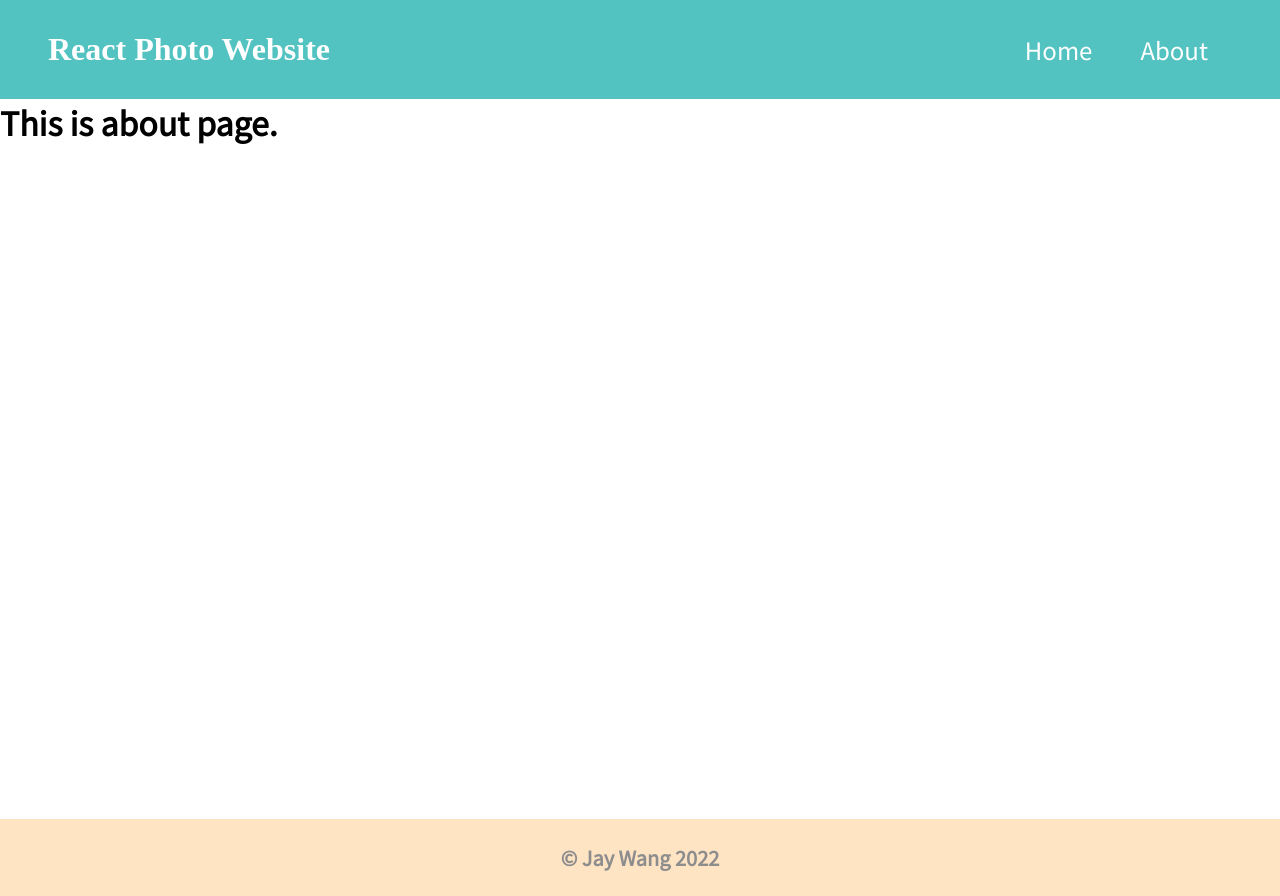
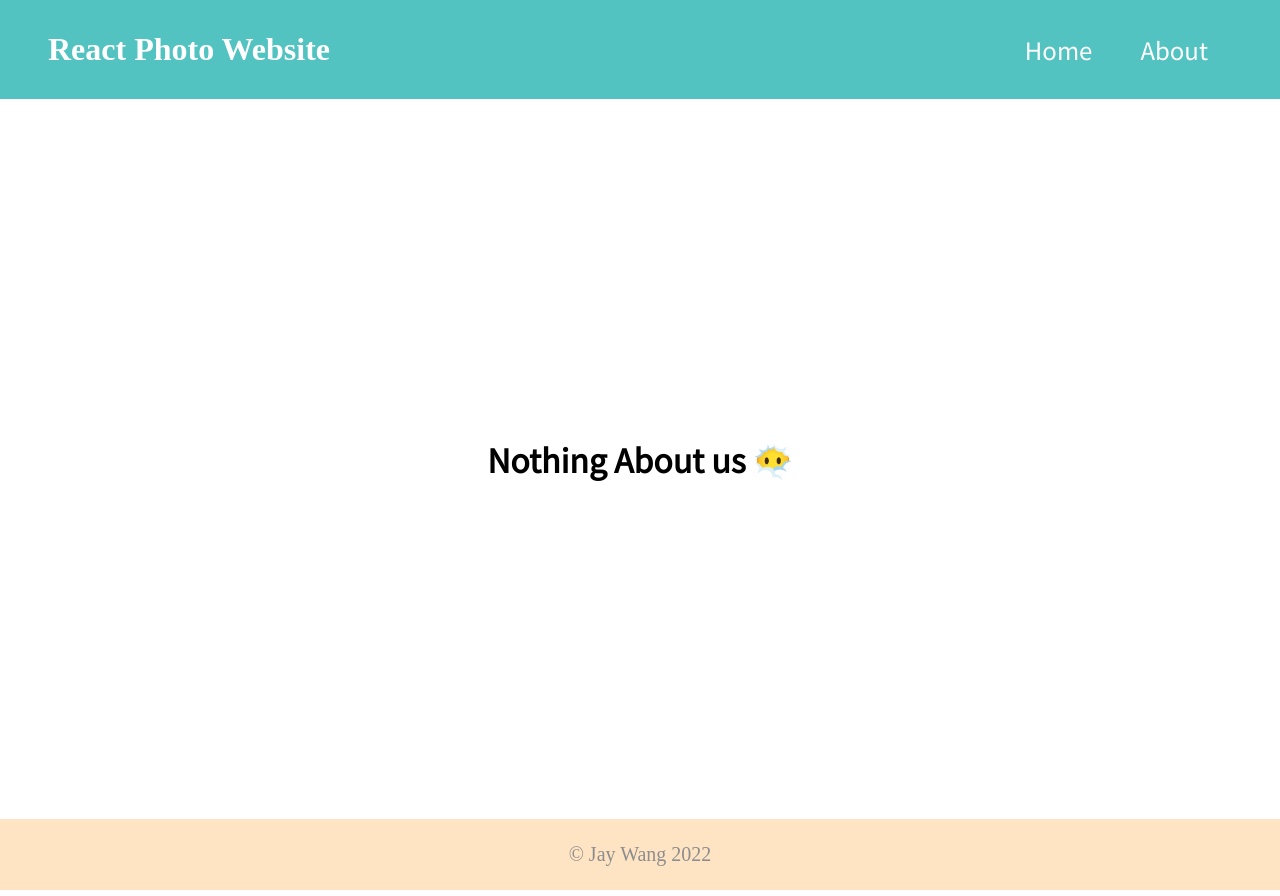
Before and after one commit to windsuzu/React-Photo-Website, a React (Create React App) app: page /about in a window 1280 px wide. Built offline with nearby package versions, Linux system fonts and the light colour scheme; a web font is replaced by a local one.

Commit message:
[update] nav, footer, about

```diff
--- a/src/pages/About.js
+++ b/src/pages/About.js
@@ -2,9 +2,9 @@ import React from "react";
 
 const About = () => {
     return (
-        <main>
-            <h1>This is about page.</h1>
-        </main>
+        <div className="about">
+            <h1>Nothing About us 😶‍🌫️</h1>
+        </div>
     );
 };
 
--- a/src/styles/_footer.scss
+++ b/src/styles/_footer.scss
@@ -6,7 +6,9 @@ footer {
     h1 {
         padding: 1.5rem;
         font-size: 1.25rem;
+        font-weight: 100;
         color: rgb(141, 141, 141);
+        font-family: serif;
     }
 }
 
--- a/src/styles/_nav.scss
+++ b/src/styles/_nav.scss
@@ -10,6 +10,7 @@ nav {
         padding-left: 3rem;
         margin-right: auto;
         font-family: 'Neonderthaw', cursive;
+        user-select: none;
     }
 
     ul {
--- a/src/styles/style.css
+++ b/src/styles/style.css
@@ -16,6 +16,19 @@ ul {
 
 main {
   min-height: 90vh;
+}
+
+.about {
+  min-height: 90vh;
+  display: -webkit-box;
+  display: -ms-flexbox;
+  display: flex;
+  -webkit-box-pack: center;
+      -ms-flex-pack: center;
+          justify-content: center;
+  -webkit-box-align: center;
+      -ms-flex-align: center;
+          align-items: center;
 }
 
 .loadmore {
@@ -91,6 +104,10 @@ nav h1 {
   padding-left: 3rem;
   margin-right: auto;
   font-family: 'Neonderthaw', cursive;
+  -webkit-user-select: none;
+     -moz-user-select: none;
+      -ms-user-select: none;
+          user-select: none;
 }
 
 nav ul {
@@ -134,7 +151,9 @@ footer {
 footer h1 {
   padding: 1.5rem;
   font-size: 1.25rem;
+  font-weight: 100;
   color: #8d8d8d;
+  font-family: serif;
 }
 
 @media screen and (max-width: 550px) {
--- a/src/styles/style.scss
+++ b/src/styles/style.scss
@@ -17,20 +17,17 @@ main {
     min-height: 90vh;
 }
 
+.about {
+    min-height: 90vh;
+    display: flex;
+    justify-content: center;
+    align-items: center;
+}
+
 .loadmore {
     display: flex;
     justify-content: center;
     padding: 2rem;
-
-    // button {//     width: 85%;
-    //     padding: 1rem;
-    //     border: none;
-
-    //     &:hover {
-    //         cursor: pointer;
-    //         background-color: antiquewhite
-    //     }
-    // }
 
     /* CSS */
     button {
```
Also changed, not shown: 1 other file (tests, documents, lock files or other folders).
